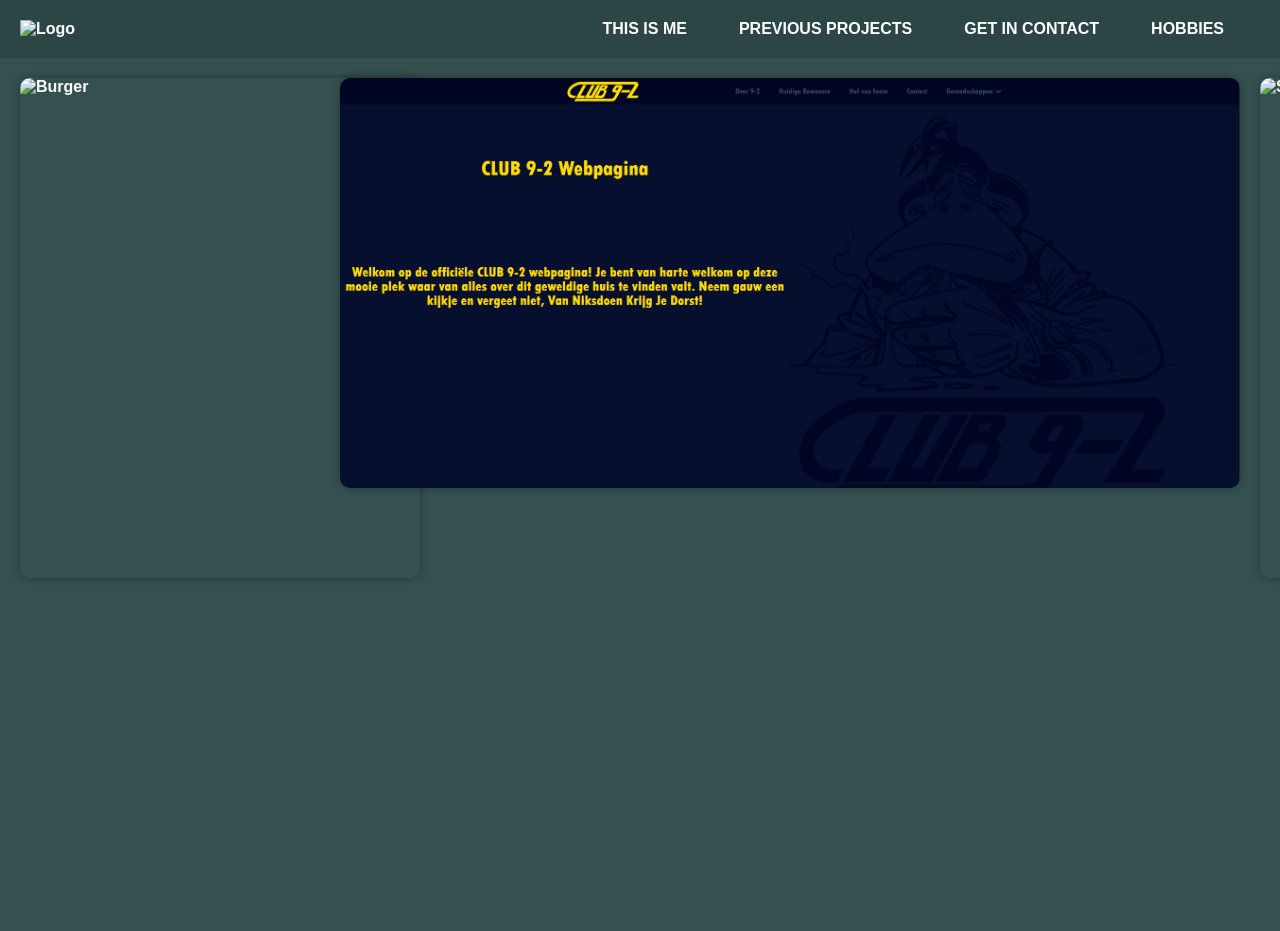
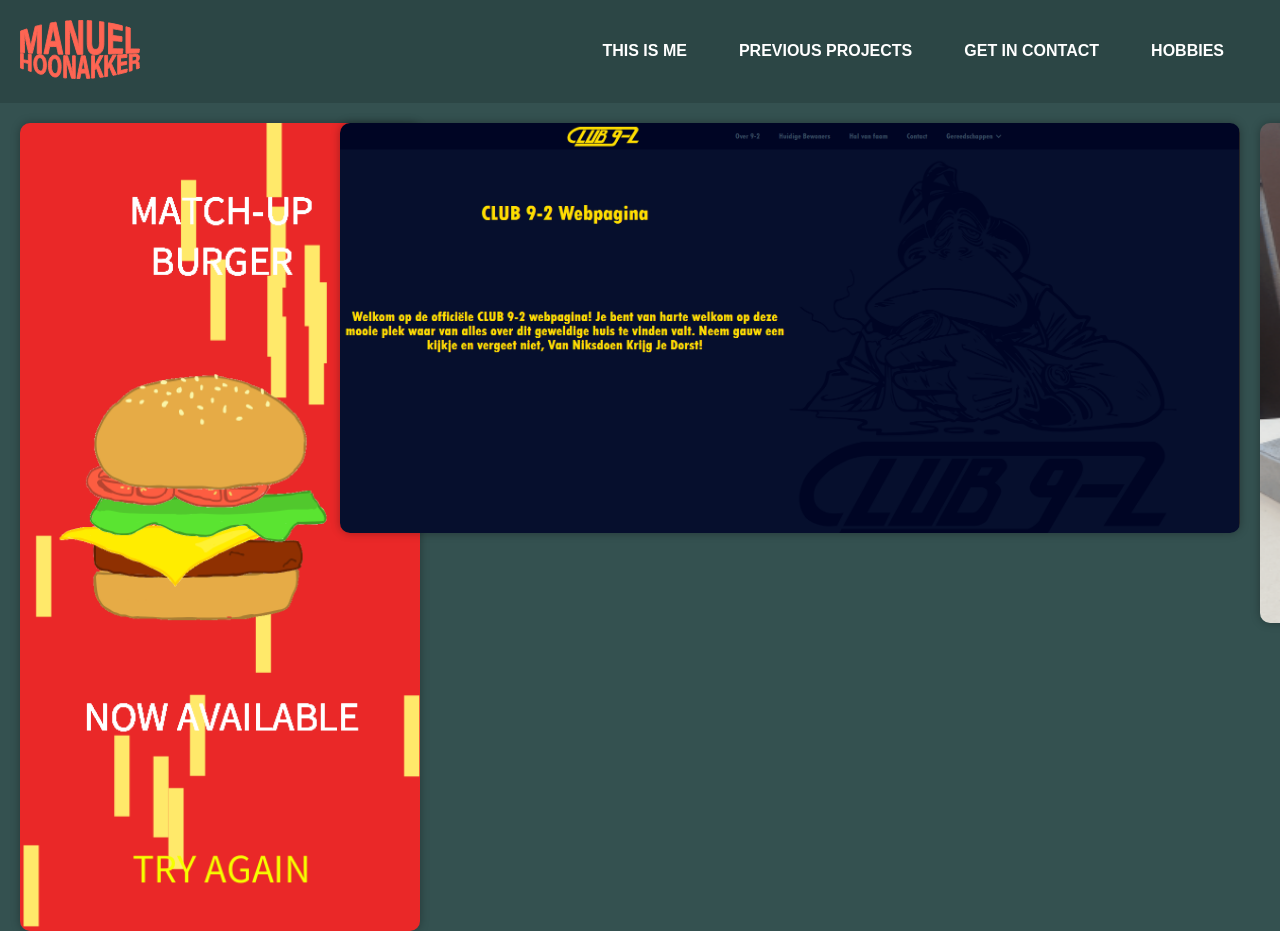
Before and after one commit to MHoonakker/myportfolio, a plain HTML site: page Projects.html in a window 1280 px wide. Shown: the top 931 px of the page. Before the commit the page ends 800 px from the top, so only its background shows below. Drawn offline with Linux system fonts and the light colour scheme; a web font is replaced by a local one.

Commit message:
Update Projects.html

```diff
--- a/Projects.html
+++ b/Projects.html
@@ -112,7 +112,7 @@
 
     <div class="navbar">
         <div class="navbar-logo">
-            <img src="Logo.svg" alt="Logo" onclick="window.location.href='index.html';">
+            <img src="img/Logo.svg" alt="Logo" onclick="window.location.href='index.html';">
         </div>
         <ul>
             <li><a href="index.html">THIS IS ME</a></li>
@@ -123,7 +123,7 @@
     </div>
     <div class="image-grid">
         <div class="image-grid-item" style="width: 400px; height: auto;">
-            <img src="Burger.png" alt="Burger" style="width: 400px; height: auto;">
+            <img src="img/Burger.png" alt="Burger" style="width: 400px; height: auto;">
             <div class="image-grid-text">Programming an Interactive billboard in module 1</div>
         </div>
         <div class="image-grid-item" style="width: 900px; height: 410px;">
@@ -132,7 +132,7 @@
             </div>
         </div>
         <div class="image-grid-item" style="width: 500px; height: 500px;">
-            <img src="Statue.png" alt="Statue">
+            <img src="img/Statue.png" alt="Statue">
             <div class="image-grid-text">"Ancient Treasure" game. An Indiana Jones inspired module 1 project. The statue design is my own.</div>
         </div>
     </div>
```
